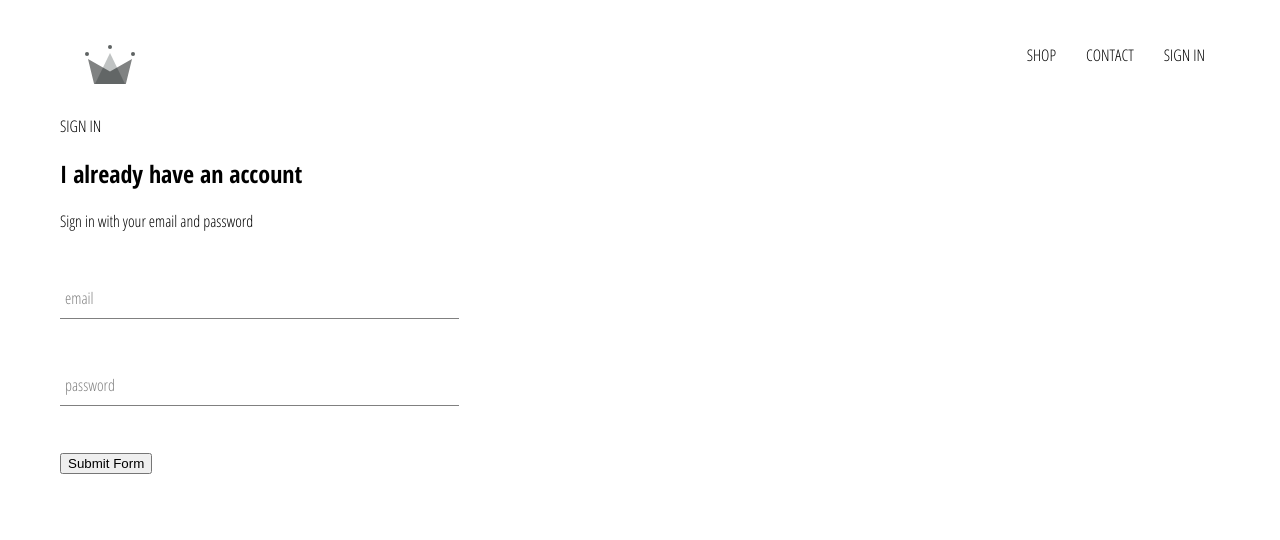
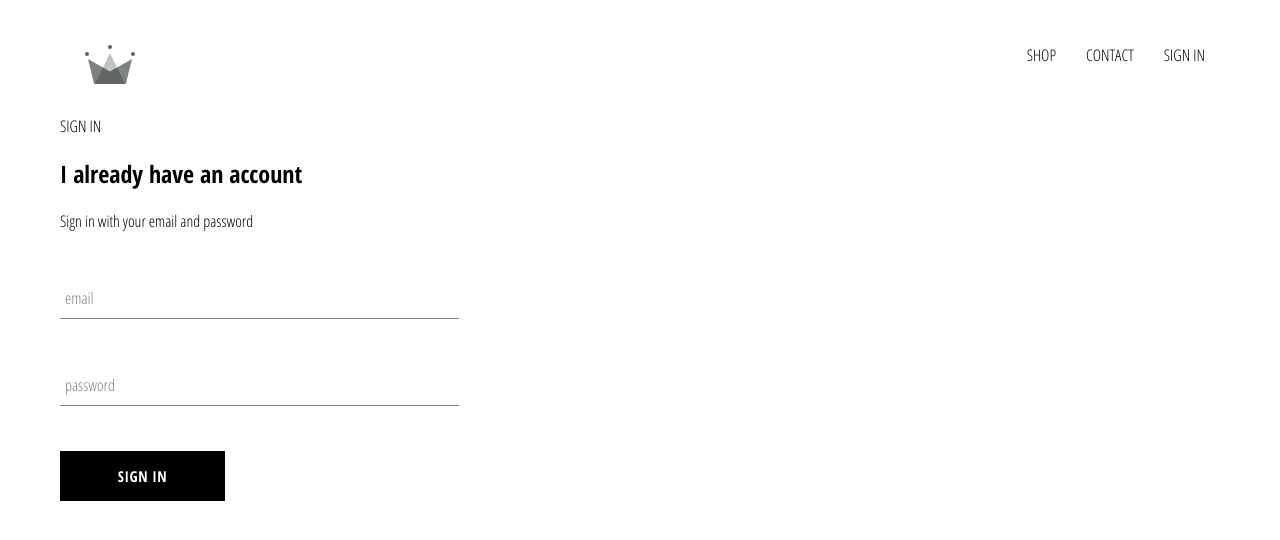
Before and after one commit to consolexyz/thrifty, a React (Create React App) app: page /signin in a window 1280 px wide. Shown: the top 540 px of the page. Built offline with nearby package versions, Linux system fonts and the light colour scheme.

Commit message:
Added the sign in button

```diff
--- /dev/null
+++ b/src/components/custombutton/CustomButton.js
@@ -0,0 +1,11 @@
+import React from 'react';
+import './custom-button.scss';
+
+const  CustomButton = ({children , ...otherProps}) =>
+   (
+    <button className='custom-button' {...otherProps}>
+        {children}
+    </button>
+  )
+
+export default CustomButton
--- /dev/null
+++ b/src/components/custombutton/custom-button.scss
@@ -0,0 +1,22 @@
+.custom-button {
+    min-width: 165px;
+    width: auto;
+    height: 50px;
+    letter-spacing: 0.5px;
+    line-height: 50px;
+    padding: 0 35px 0 35px;
+    font-size: 15px;
+    background-color: black;
+    color: white;
+    text-transform: uppercase;
+    font-family: 'Open Sans Condensed';
+    font-weight: bolder;
+    border: none;
+    cursor: pointer;
+
+    &:hover {
+      background-color: white;
+      color: black;
+      border: 1px solid black;
+    }
+  }
--- a/src/components/sign-in-and-sign-up-page/sign-in/SignIn.js
+++ b/src/components/sign-in-and-sign-up-page/sign-in/SignIn.js
@@ -1,5 +1,6 @@
 import React from 'react'
 import FormInput from '../form-input/FormInput'
+import CustomButton from '../../custombutton/CustomButton'
 import './SignIn.scss'
 
 class SignIn extends React.Component {
@@ -45,7 +46,7 @@
                     />
 
 
-                    <input type= "submit" value="Submit Form" />
+                    <CustomButton type= "submit">SIGN IN </CustomButton>
                 </form>
             </div>
         )
--- a/src/components/sign-in-and-sign-up-page/sign-in/SignIn.scss
+++ b/src/components/sign-in-and-sign-up-page/sign-in/SignIn.scss
@@ -1,3 +1,9 @@
 .sign-in{
     width: 30vw;
+    display: flex;
+    flex-direction: column;
+
+    .title{
+        margin: 10px 0;
+    }
 }
```
